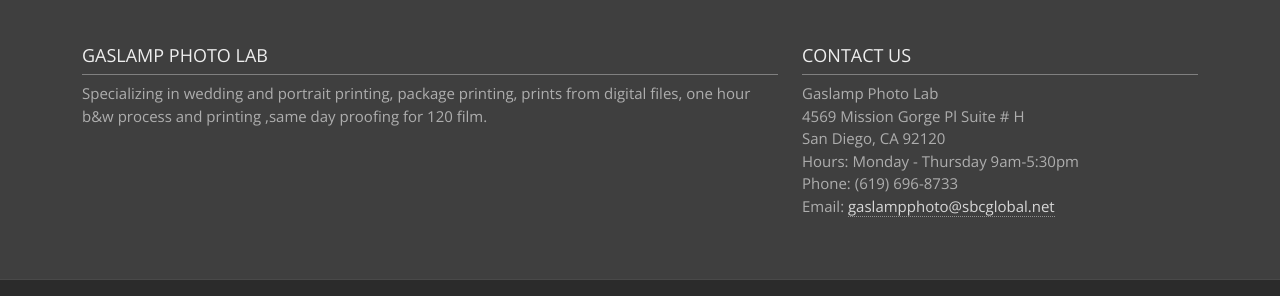
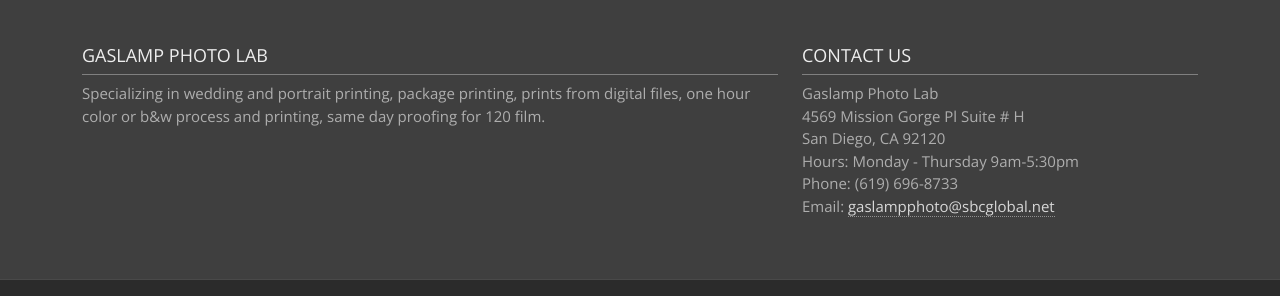
Before and after one commit to gaslampphoto/gaslampphoto.github.io, a Jekyll site: the page built from index.html, in a window 1280 px wide and 1247 px high. Shown: the part 919-1215 px from the top of the window. Built offline with Jekyll 4.4.1, drawn with Linux system fonts in a browser that asks for light colours.

Commit message:
Update footer.html

```diff
--- a/_includes/footer.html
+++ b/_includes/footer.html
@@ -4,7 +4,7 @@
 
                 <div class="f-about f-item">
                    <h2>Gaslamp Photo Lab</h2>
-                  <p>Specializing in wedding and portrait printing, package printing, prints from digital files, one hour b&amp;w process and printing ,same day proofing for 120 film.</p>
+                  <p>Specializing in wedding and portrait printing, package printing, prints from digital files, one hour color or b&amp;w process and printing, same day proofing for 120 film.</p>
                  </div>
 
 
```
